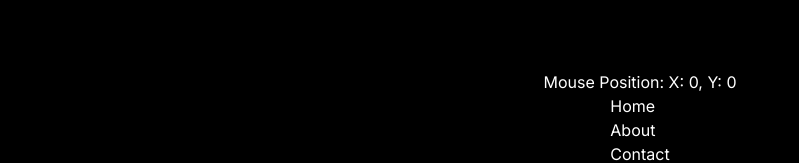
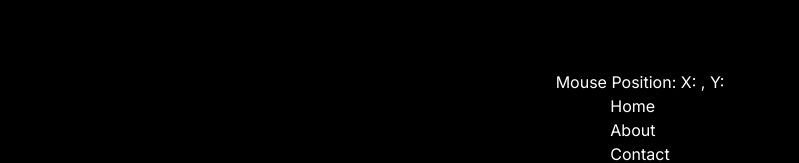
Before and after one commit to N1kos9/custom-cursor, a Next.js app: page / in a window 1280 px wide. Shown: the part 282-445 px from the top of the page, without its empty margins (0-799 px from the left). Built offline with nearby package versions, Linux system fonts and the light colour scheme.

Commit message:
typescript bugs solved

```diff
--- a/src/app/page.tsx
+++ b/src/app/page.tsx
@@ -3,28 +3,33 @@
 import { useState, useEffect } from "react";
 
 export default function Home() {
-  const [cursorX, setCursorX] = useState(0);
-  const [cursorY, setCursorY] = useState(0);
-  const [isHovering, setIsHovering] = useState(false);
+  // State definitions
+  const [cursorX, setCursorX] = useState<number | null>(null);
+  const [cursorY, setCursorY] = useState<number | null>(null);
+  const [isHovering, setIsHovering] = useState<boolean>(false);
 
   useEffect(() => {
-    const updateMousePosition = (e) => {
+    const updateMousePosition = (e: MouseEvent) => {
       const { pageX, pageY } = e;
       setCursorX(pageX);
       setCursorY(pageY);
 
       const elemBelow = document.elementFromPoint(e.clientX, e.clientY);
       const hoverableElements = ["A", "BUTTON", "INPUT"]; // Define hoverable elements
+
+      // Ensure isHoverElement is strictly a boolean value
       const isHoverElement =
-        elemBelow && hoverableElements.includes(elemBelow.tagName);
+        elemBelow !== null && hoverableElements.includes(elemBelow.tagName);
 
-      setIsHovering(isHoverElement);
+      setIsHovering(isHoverElement); // isHoverElement is guaranteed to be boolean here
     };
 
-    document.addEventListener("mousemove", updateMousePosition);
+    // Attach event listener
+    window.addEventListener("mousemove", updateMousePosition);
 
+    // Cleanup function to remove event listener
     return () => {
-      document.removeEventListener("mousemove", updateMousePosition);
+      window.removeEventListener("mousemove", updateMousePosition);
     };
   }, []);
 
```
